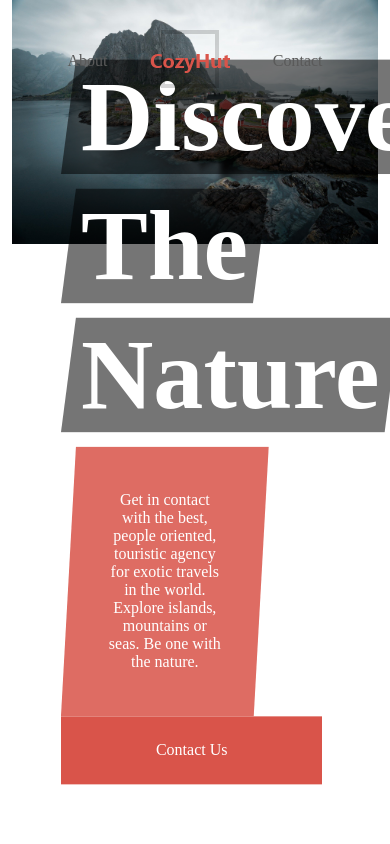
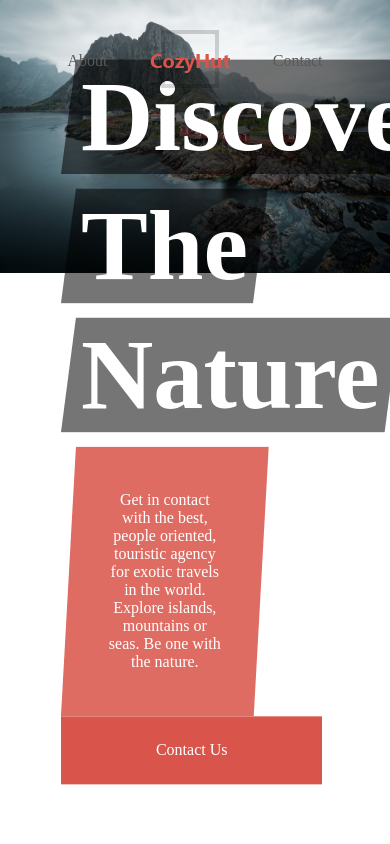
Before and after one commit to MilosMladenovicWork/cozy-hut, a Gatsby site: page / in a window 390 px wide. Shown: the top 844 px of the page. Built offline with nearby package versions, Linux system fonts and the light colour scheme; Gatsby itself is replaced by a stand-in of ours.

Commit message:
changed outerHeight to innerWidth for responsiveness

```diff
--- a/src/components/Container.js
+++ b/src/components/Container.js
@@ -3,7 +3,7 @@
 import './styles/Container.css'
 
 function Container({children, assets, getOpacity}){
-  const [size, setSize] = useState(window.outerHeight/9)
+  const [size, setSize] = useState(window.innerWidth/window.innerWidth * 105)
   const [opacity, setOpacity] = useState(0)
   const [ref, inView, entry] = useInView({
     threshold:0.5
@@ -17,7 +17,7 @@
         let inViewLength = window.pageYOffset - startPos
         setSize(() => {
           // window.alert(window.outerHeight)
-          return (window.outerHeight/9) + (inViewLength/(window.outerHeight/8))
+          return window.innerWidth/window.innerWidth * 105 + (inViewLength/(window.innerWidth/8))
         })
       }
     }
```
